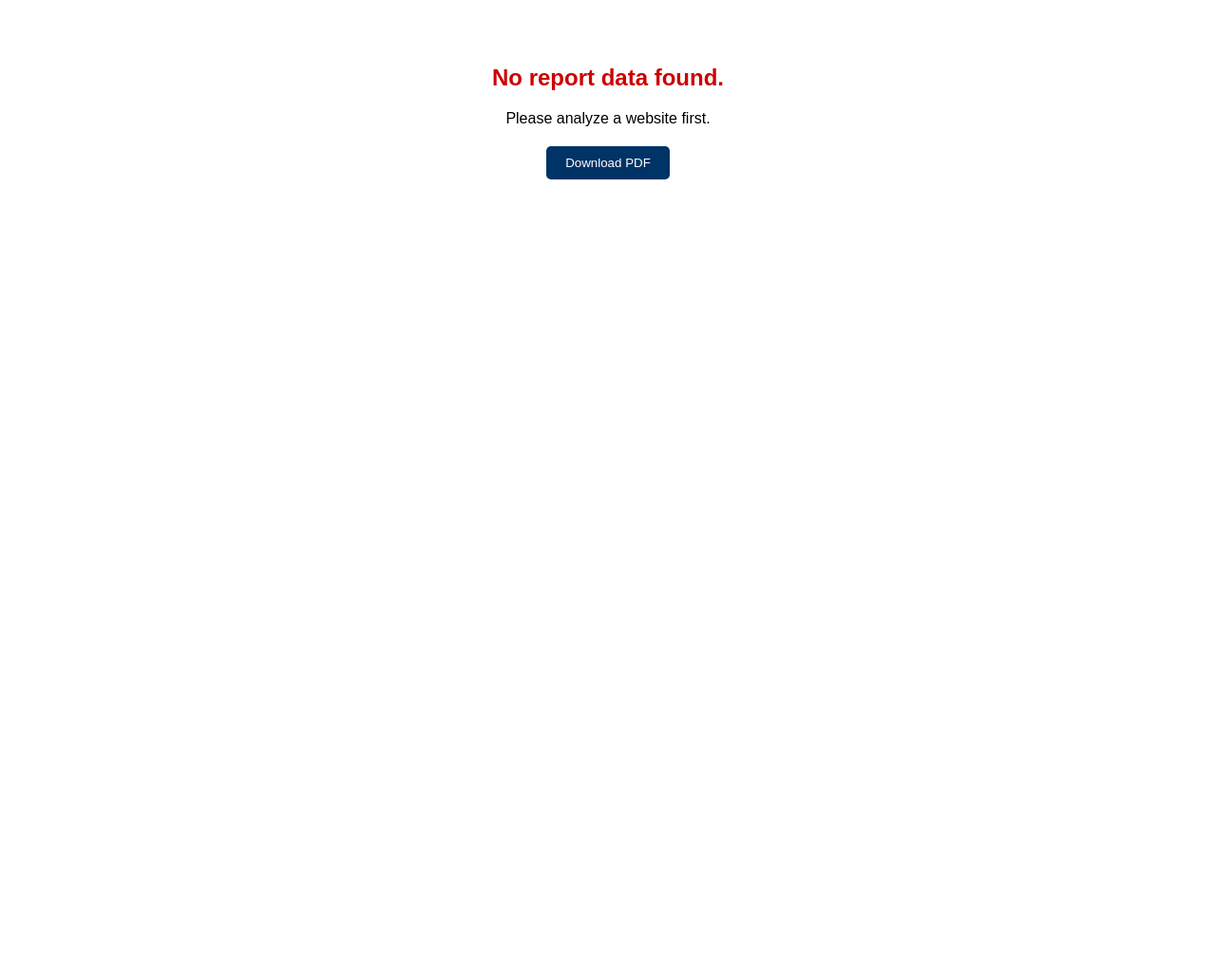
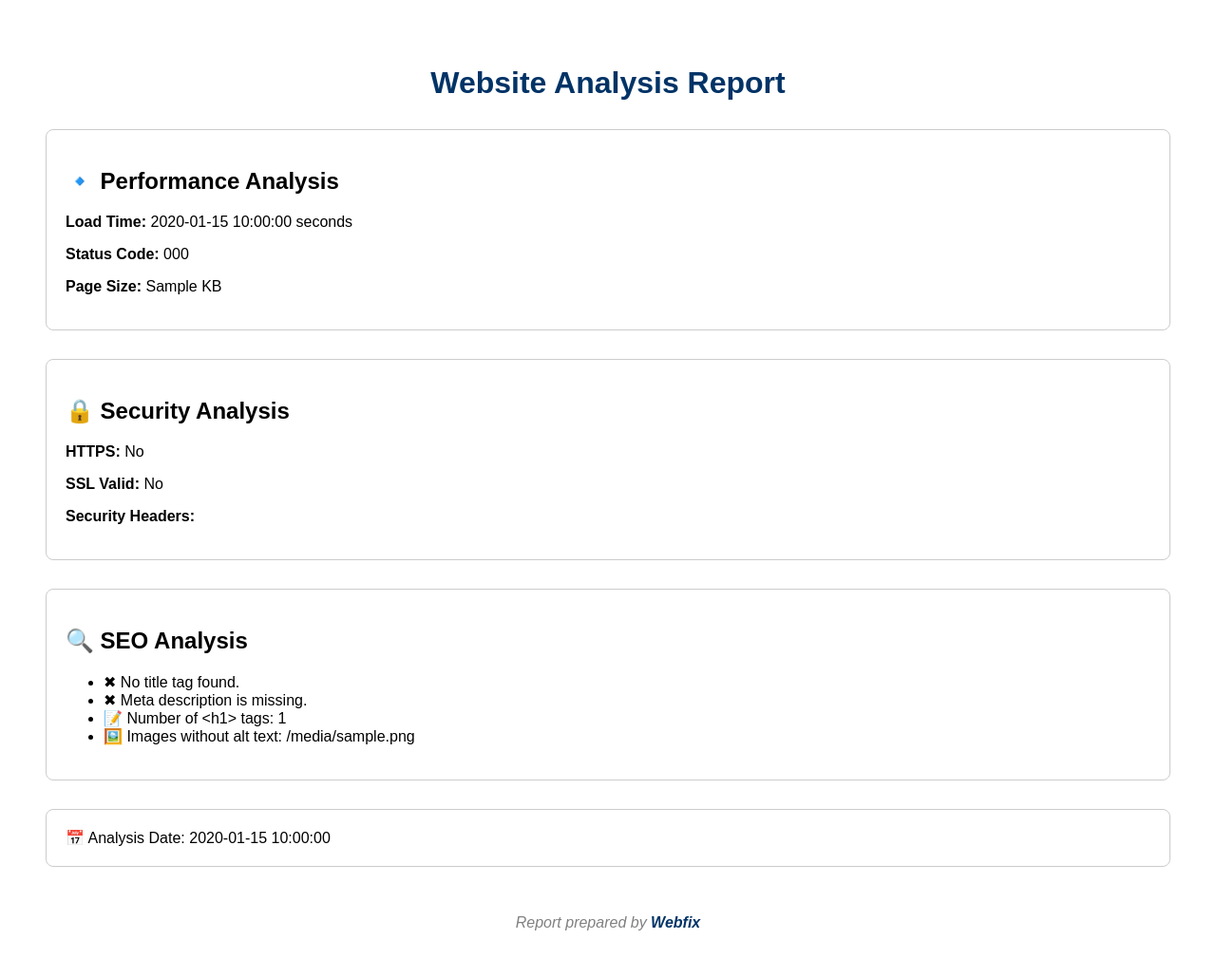
Before and after one commit to hadeel122222/webfix, a Flask app: template templates/report.html in a window 1280 px wide. Shown: the whole page at 95% size. Before the commit the page ends 189 px from the top, so only its background shows below. Run offline with Flask 3, Linux system fonts and the light colour scheme; the template is opened without the code that fills it: most values are stand-ins (such as "Sample title", 1, 10 or a date in 2020); some libraries are stand-ins or nearby versions.

Commit message:
fix: pass data to report.html for PDF generation

```diff
--- a/app.py
+++ b/app.py
@@ -1,17 +1,19 @@
-from flask import Flask, render_template, request, jsonify
+from flask import Flask, render_template, request, jsonify, make_response, session
 import requests
 from urllib.parse import urlparse
 import ssl
 import socket
 from datetime import datetime
 from bs4 import BeautifulSoup
+from weasyprint import HTML  # ✅ لإنتاج PDF
 
 app = Flask(__name__)
+app.secret_key = "your-secret-key"  # ضروري عشان نستخدم session
 
 def analyze_performance(url):
     try:
         response = requests.get(url, timeout=5)
-        page_size_kb = round(len(response.content) / 1024, 2)  # حساب الحجم بالكيلوبايت
+        page_size_kb = round(len(response.content) / 1024, 2)
         return {
             "status_code": response.status_code,
             "load_time": response.elapsed.total_seconds(),
@@ -19,8 +21,6 @@ def analyze_performance(url):
         }
     except Exception as e:
         return {"error": str(e)}
-
-
 
 def analyze_seo(url):
     try:
@@ -44,7 +44,6 @@ def analyze_seo(url):
     except Exception as e:
         return {"error": str(e)}
 
-
 def analyze_security(url):
     result = {
         "uses_https": url.startswith("https"),
@@ -67,14 +66,12 @@ def analyze_security(url):
         parsed_url = urlparse(url)
         host = parsed_url.netloc
 
-
         if url.startswith("https"):
             context = ssl.create_default_context()
             with socket.create_connection((host, 443), timeout=5) as sock:
                 with context.wrap_socket(sock, server_hostname=host) as ssock:
                     cert = ssock.getpeercert()
                     result["ssl_valid"] = bool(cert)
-
 
         response = requests.get(url, timeout=5)
         headers = response.headers
@@ -117,7 +114,6 @@ def analyze_security(url):
             except:
                 continue
 
-
         suspicious_keywords = ["eval(", "document.write(", "innerHTML", "setTimeout(", "Function(", "atob("]
         if any(kw in html for kw in suspicious_keywords):
             result["vulnerabilities"]["suspicious_js"] = True
@@ -127,31 +123,44 @@ def analyze_security(url):
 
     return result
 
-
 @app.route('/')
 def index():
     return render_template('webfix.html')
-
 
 @app.route('/analyze', methods=['POST'])
 def analyze():
     data = request.get_json()
     url = data['url']
-    return jsonify({
+    analysis_data = {
         "performance": analyze_performance(url),
         "seo": analyze_seo(url),
         "security": analyze_security(url),
         "date_now": datetime.now().strftime("%Y-%m-%d %H:%M:%S")
-    })
-
+    }
+    session["report_data"] = analysis_data  # نحفظه عشان نستخدمه لاحقًا
+    return jsonify(analysis_data)
 
 @app.route('/recommendations')
 def recommendations():
     return render_template('recommendations.html')
 
-@app.route("/report")
+@app.route('/report')
 def report():
-    return render_template("report.html")
+    return render_template('report.html')
+
+# ✅ مسار توليد PDF باحترافية من backend
+@app.route('/generate-pdf')
+def generate_pdf():
+    data = session.get("report_data")
+    if not data:
+        return "No analysis data available.", 400
+
+    html = render_template("report.html", data=data)
+    pdf = HTML(string=html).write_pdf()
+    response = make_response(pdf)
+    response.headers['Content-Type'] = 'application/pdf'
+    response.headers['Content-Disposition'] = 'inline; filename=Webfix_Report.pdf'
+    return response
 
 import os
 
--- a/templates/report.html
+++ b/templates/report.html
@@ -3,7 +3,6 @@
 <head>
     <meta charset="UTF-8">
     <title>Webfix Report</title>
-    <script src="https://cdnjs.cloudflare.com/ajax/libs/html2pdf.js/0.10.1/html2pdf.bundle.min.js"></script>
     <style>
         body {
             font-family: Arial, sans-serif;
@@ -30,97 +29,46 @@
             font-style: italic;
             color: gray;
         }
-
-        #download-btn {
-            margin: 20px auto;
-            display: block;
-            padding: 10px 20px;
-            background-color: #003366;
-            color: white;
-            border: none;
-            border-radius: 5px;
-            cursor: pointer;
-        }
-
-        #download-btn:hover {
-            background-color: #005599;
-        }
     </style>
 </head>
 <body>
-    <div id="report-content">
-        <h1>Website Analysis Report</h1>
+    <h1>Website Analysis Report</h1>
 
-        <div id="performance" class="section"></div>
-        <div id="security" class="section"></div>
-        <div id="seo" class="section"></div>
-        <div class="section" id="date"></div>
-
-        <div class="signature">
-            Report prepared by <strong style="color:#003366;">Webfix</strong>
-        </div>
+    <div class="section">
+        <h2>🔹 Performance Analysis</h2>
+        <p><strong>Load Time:</strong> {{ data.performance.load_time }} seconds</p>
+        <p><strong>Status Code:</strong> {{ data.performance.status_code }}</p>
+        <p><strong>Page Size:</strong> {{ data.performance.page_size_kb }} KB</p>
     </div>
 
-    <button id="download-btn">Download PDF</button>
+    <div class="section">
+        <h2>🔒 Security Analysis</h2>
+        <p><strong>HTTPS:</strong> {{ 'Yes' if data.security.uses_https else 'No' }}</p>
+        <p><strong>SSL Valid:</strong> {{ 'Yes' if data.security.ssl_valid else 'No' }}</p>
+        <p><strong>Security Headers:</strong></p>
+        <ul>
+            {% for key, val in data.security.security_headers.items() %}
+                <li>{{ key }}: {{ val or 'Not Set' }}</li>
+            {% endfor %}
+        </ul>
+    </div>
 
-    <script>
-    const data = JSON.parse(sessionStorage.getItem("webfix_report"));
+    <div class="section">
+        <h2>🔍 SEO Analysis</h2>
+        <ul>
+            <li>{{ '✔ The website has a title tag.' if data.seo.has_title else '✖ No title tag found.' }}</li>
+            <li>{{ '✔ Meta description is present.' if data.seo.has_meta_description else '✖ Meta description is missing.' }}</li>
+            <li>📝 Number of &lt;h1&gt; tags: {{ data.seo.h1_tags_count }}</li>
+            <li>🖼️ Images without alt text: {{ data.seo.images_missing_alt }}</li>
+        </ul>
+    </div>
 
+    <div class="section">
+        📅 Analysis Date: {{ data.date_now }}
+    </div>
 
-
-        if (data) {
-            document.getElementById("performance").innerHTML = `
-                <h2>🔹 Performance Analysis</h2>
-                <p><strong>Load Time:</strong> ${data.performance.load_time} seconds</p>
-                <p><strong>Status Code:</strong> ${data.performance.status_code}</p>
-                <p><strong>Page Size:</strong> ${data.performance.page_size_kb} KB</p>
-            `;
-
-            document.getElementById("security").innerHTML = `
-                <h2>🔒 Security Analysis</h2>
-                <p><strong>HTTPS:</strong> ${data.security.uses_https ? 'Yes' : 'No'}</p>
-                <p><strong>SSL Valid:</strong> ${data.security.ssl_valid ? 'Yes' : 'No'}</p>
-                <p><strong>Security Headers:</strong></p>
-                <ul>
-                    ${Object.entries(data.security.security_headers).map(([key, val]) => `<li>${key}: ${val}</li>`).join("")}
-                </ul>
-            `;
-
-            document.getElementById("seo").innerHTML = `
-                <h2>🔍 SEO Analysis</h2>
-                <ul>
-                    <li>${data.seo.has_title ? "✔ The website has a title tag." : "✖ No title tag found."}</li>
-                    <li>${data.seo.has_meta_description ? "✔ Meta description is present." : "✖ Meta description is missing."}</li>
-                    <li>📝 Number of &lt;h1&gt; tags: ${data.seo.h1_tags_count}</li>
-                    <li>🖼️ Images without alt text: ${data.seo.images_missing_alt}</li>
-                </ul>
-            `;
-
-            document.getElementById("date").innerHTML = `
-                📅 Analysis Date: ${data.date_now}
-            `;
-        } else {
-            document.getElementById("report-content").innerHTML = `
-                <h2 style="text-align:center;color:#c00;">No report data found.</h2>
-                <p style="text-align:center;">Please analyze a website first.</p>
-            `;
-        }
-
-        document.getElementById("download-btn").addEventListener("click", () => {
-    const element = document.getElementById("report-content");
-
-    // ✅ تأخير بسيط عشان يضمن تحميل كل البيانات
-    setTimeout(() => {
-        html2pdf().from(element).set({
-            margin: 1,
-            filename: 'Webfix_Report.pdf',
-            image: { type: 'jpeg', quality: 0.98 },
-            html2canvas: { scale: 2 },
-            jsPDF: { unit: 'in', format: 'a4', orientation: 'portrait' }
-        }).save();
-    }, 500); // نصف ثانية تأخير
-});
-
-    </script>
+    <div class="signature">
+        Report prepared by <strong style="color:#003366;">Webfix</strong>
+    </div>
 </body>
 </html>
```
